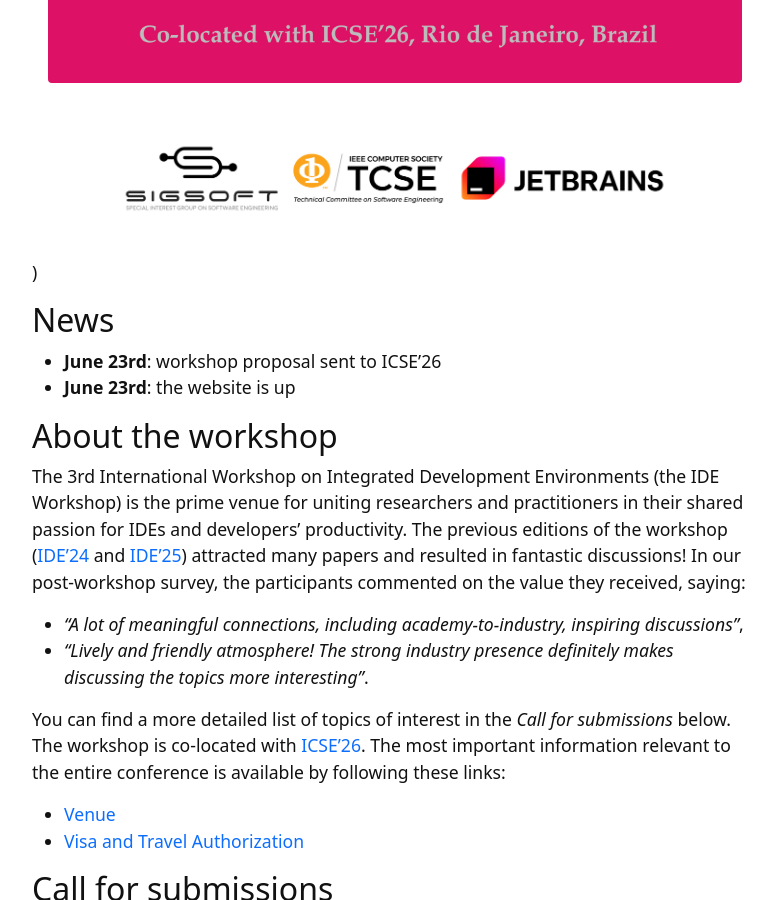
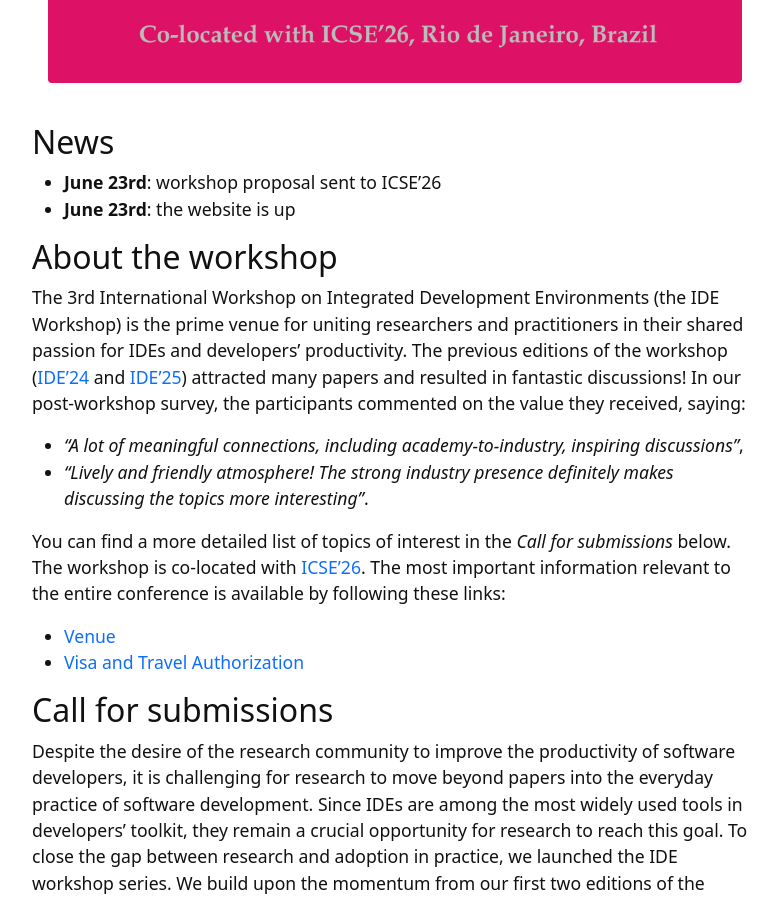
Before and after one commit to ide-workshop/ide-workshop.github.io, a Jekyll site: the page built from index.md, in a window 1280 px wide and 900 px high, scrolled down 385 px. Shown: the whole window, without its empty margins (245-1023 px from the left). Built offline with Jekyll 4.4.1, drawn with Linux system fonts in a browser that asks for light colours.

Commit message:
Small fix with the figure

```diff
--- a/index.md
+++ b/index.md
@@ -4,8 +4,6 @@
 ---
 
 {% include figure.html img="title-2026.jpg" alt="title card" width="100%" %}
-
-[//]: # ({% include figure.html img="sponsors.jpg" alt="sponsors" width="80%" %})
 
 ## News
 
```
